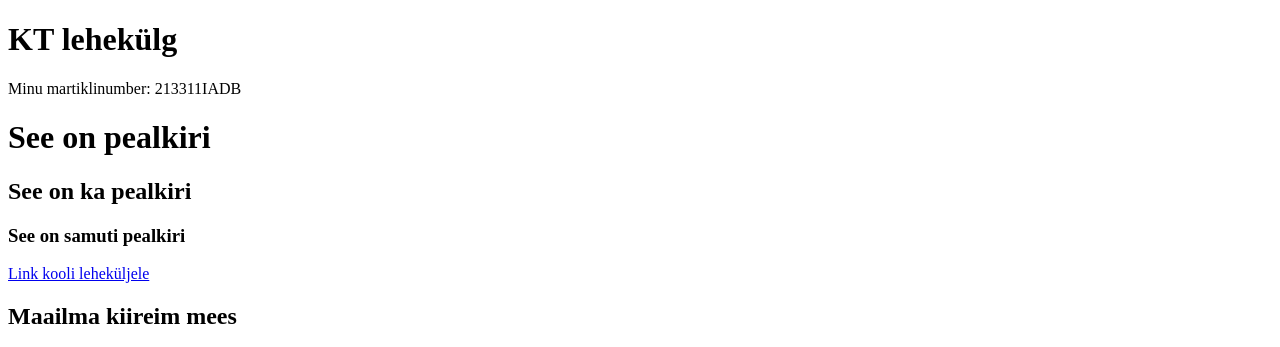
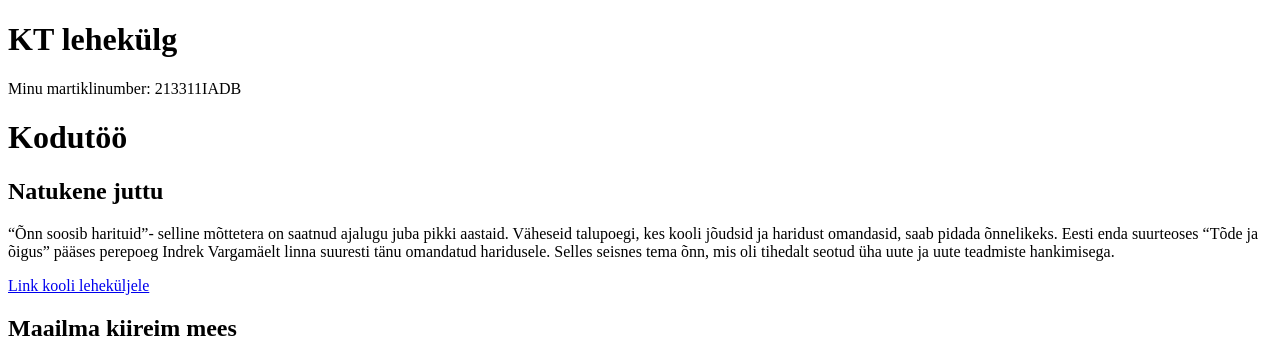
Before and after one commit to TedLasso1/TedLasso1.github.io, a plain HTML site: page index.html in a window 1280 px wide. Shown: the top 347 px of the page. Drawn offline with Linux system fonts and the light colour scheme.

Commit message:
Update index.html

```diff
--- a/index.html
+++ b/index.html
@@ -3,9 +3,10 @@
 <body>
   <h1>KT lehekülg </h1>
   <p>Minu martiklinumber: 213311IADB</p>
-<h1>See on pealkiri </h1>
-<h2>See on ka pealkiri </h2>
-<h3>See on samuti pealkiri </h3>
+<h1>Kodutöö </h1>
+<h2>Natukene juttu </h2>
+<p>“Õnn soosib harituid”- selline mõttetera on saatnud ajalugu juba pikki aastaid. Väheseid talupoegi, kes kooli jõudsid ja haridust omandasid, saab pidada õnnelikeks. Eesti enda suurteoses “Tõde ja õigus” pääses perepoeg Indrek Vargamäelt linna suuresti tänu omandatud haridusele. Selles seisnes tema õnn, mis oli tihedalt seotud üha uute ja uute teadmiste hankimisega.<p>
+
 <a href="https://taltech.ee/">Link kooli leheküljele</a>
 
   <h2>Maailma kiireim mees</h2>
```
